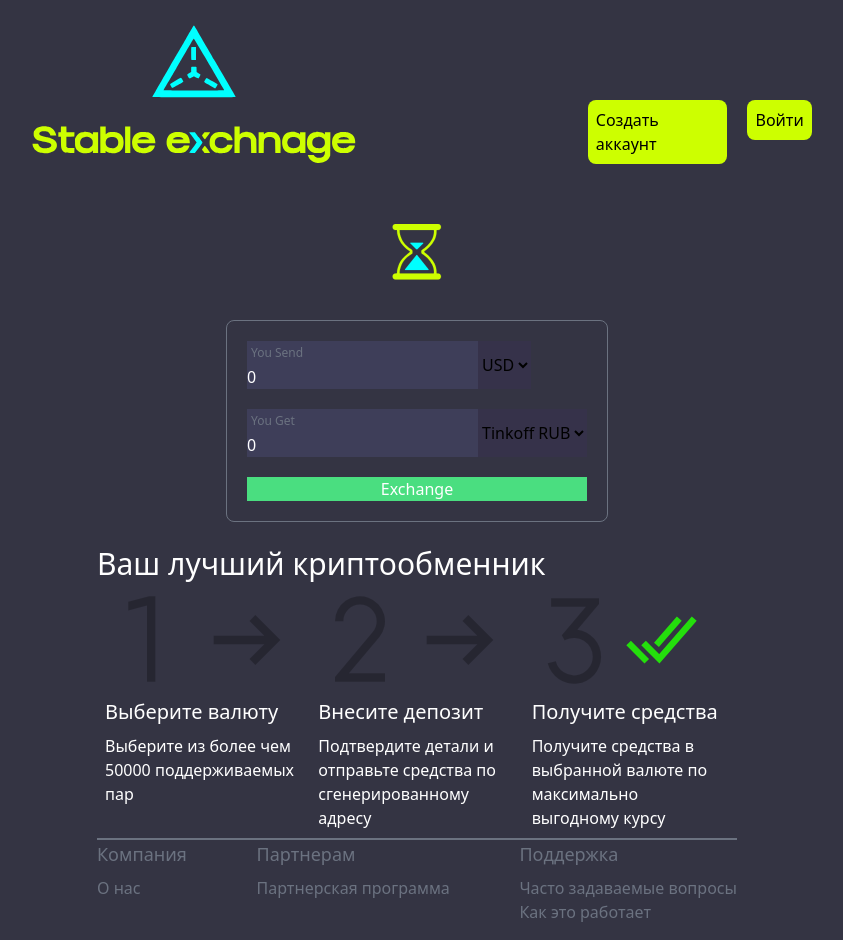
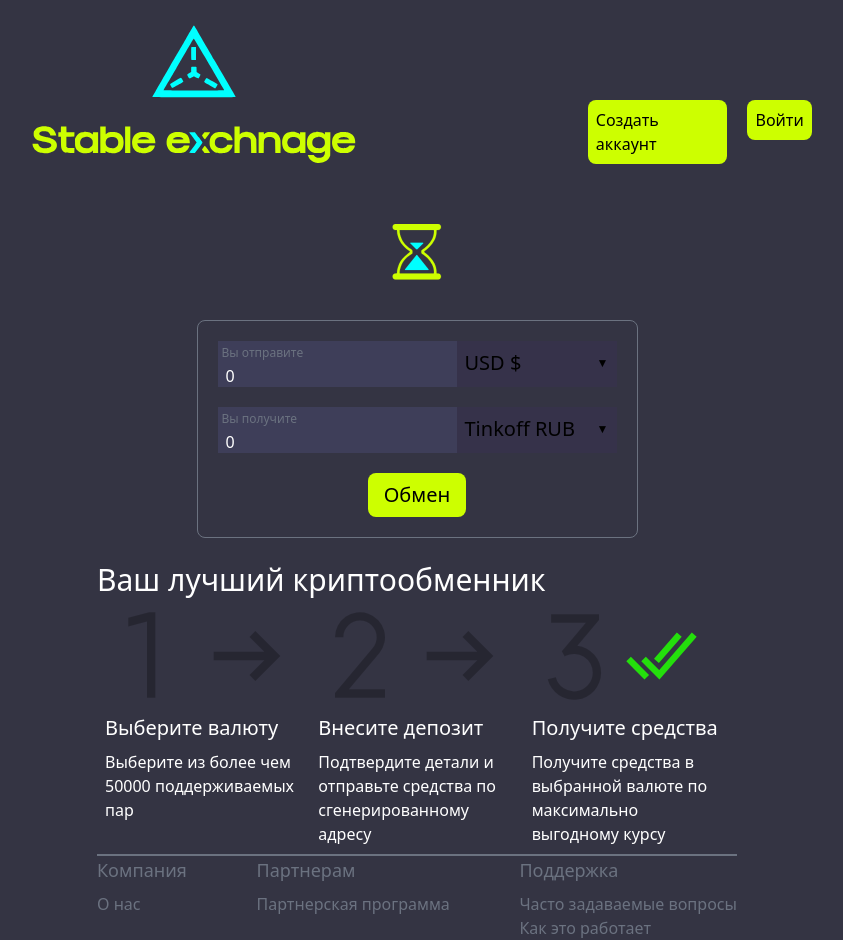
Before and after one commit to MikeSalanov/siteFrontendStableExchange, a React (Vite) app in the folder client/: page / in a window 1280 px wide. Shown: the whole page, without its empty margins (223-1066 px from the left). Built offline with nearby package versions, Linux system fonts and the light colour scheme.

Commit message:
Added custom selects in form

```diff
--- a/client/src/components/FormExchange/FormExchange.module.scss
+++ b/client/src/components/FormExchange/FormExchange.module.scss
@@ -1,9 +1,9 @@
 .wrapperForm {
-  @apply bg-black-change-now flex flex-col justify-center items-center ;
+  @apply bg-black-change-now flex flex-col justify-center items-center;
 }
 
 .form {
-  @apply flex p-5 flex-col gap-5 border border-solid border-gray-500 rounded-lg;
+  @apply flex p-5 flex-col gap-5 border border-solid border-gray-500 rounded-lg w-auto;
 }
 
 input[type='number']::-webkit-inner-spin-button,
@@ -11,3 +11,26 @@ input[type='number']::-webkit-outer-spin-button {
   -webkit-appearance: none;
   margin: 0;
 }
+
+.buttonExchange {
+  @apply bg-yellow-green-corp w-max px-4 py-2 rounded-lg hover:transform hover:scale-110 transition-transform text-xl;
+}
+
+.customSelect {
+  @apply bg-input-currency h-full w-40;
+}
+
+.currOption {
+  @apply flex hover:cursor-pointer  items-center gap-3 text-xl justify-between p-2;
+}
+
+.customOptionsHidden {
+  @apply hidden;
+}
+.customOptions {
+  @apply flex flex-col absolute  bg-input-currency w-40;
+}
+
+.customOption {
+  @apply hover:cursor-pointer hover:bg-slate-400 text-xl p-2 border-t  border-slate-950;
+}
--- a/client/src/components/FormExchange/FormExchange.tsx
+++ b/client/src/components/FormExchange/FormExchange.tsx
@@ -7,14 +7,26 @@ function FormExchange(): JSX.Element {
   const EXCHANGE_RATE: number = 100; // Захардкодил курс для мгновенного перевода при изменении одного из инпутов в дальнейшем скорее всего он будет приходить из бэка
 
   const [inputCurrencies, setInputCurrencies] = useState<string[]>([
-    'USD',
-    'EUR',
+    'USD $',
+    'EUR €',
   ]); // массив с вводимыми валютами (те, которые переводит пользователь)
 
   const [outputCurrencies, setOutputCurrencies] = useState<string[]>([
     'Tinkoff RUB',
     'Sber RUB',
   ]); // массив с выводимыми валютами (те, которые хочет получить пользователь)
+
+  const [currInputCurrency, setInputCurrency] = useState<string>(
+    inputCurrencies[0]
+  );
+
+  const [currOutputCurrency, setOutputCurrency] = useState<string>(
+    outputCurrencies[0]
+  );
+
+  const [inputCurrencyHidden, setInputCurrencyHidden] = useState<boolean>(true);
+  const [outputCurrencyHidden, setOutputCurrencyHidden] =
+    useState<boolean>(true);
 
   const inputMoneyHandler = (e: React.ChangeEvent<HTMLInputElement>): void => {
     setInputMoneyValue(Number(e.target.value));
@@ -29,6 +41,27 @@ function FormExchange(): JSX.Element {
   const submitHandler = (e: React.FormEvent<HTMLFormElement>): void => {
     e.preventDefault();
   };
+
+  const clickOutsideInput = (e) => {
+    if (e.target.id !== 'input-custom-select') {
+      setInputCurrencyHidden(true);
+    }
+  };
+
+  const clickOutsideOutput = (e) => {
+    if (e.target.id !== 'output-custom-select') {
+      setOutputCurrencyHidden(true);
+    }
+  };
+
+  useEffect(() => {
+    document.addEventListener('click', clickOutsideInput);
+    document.addEventListener('click', clickOutsideOutput);
+    return () => {
+      document.removeEventListener('click', clickOutsideInput);
+      document.removeEventListener('click', clickOutsideOutput);
+    };
+  }, []);
 
   const changeInputCurrencyHandler = (
     e: React.ChangeEvent<HTMLInputElement>
@@ -58,25 +91,44 @@ function FormExchange(): JSX.Element {
             <div className="flex flex-col">
               {' '}
               <span className=" bg-input-gray text-xs text-gray-500 text-left p-1">
-                You Send
+                Вы отправите
               </span>{' '}
               <input
-                className=" bg-input-gray focus:outline-none text-white"
+                className=" bg-input-gray focus:outline-none text-white pl-2 h-full"
                 type="number"
                 onChange={inputMoneyHandler}
                 value={inputMoneyValue}
               />
             </div>{' '}
             <div className="flex  items-center bg-input-currency">
-              <select
-                name="input-currency"
-                className="w-full h-full  bg-input-currency"
-                onChange={changeInputCurrencyHandler}
+              <div className={styles.customSelect}>
+                <div
+                  id="input-custom-select"
+                  className={styles.currOption}
+                  onClick={() => {
+                    setInputCurrencyHidden((prev) => !prev);
+                  }}
+                >
+                  {' '}
+                  {currInputCurrency} <span className=" text-xs">▼</span>
+                </div>{' '}
+                <div
+                  className={
+                    inputCurrencyHidden
+                      ? styles.customOptionsHidden
+                      : styles.customOptions
+                  }
                 >
                   {inputCurrencies?.map((currency) => (
-                  <option value={`${currency}`}>{currency}</option>
+                    <p
+                      className={styles.customOption}
+                      onClick={(e) => setInputCurrency(e.target.innerText)}
+                    >
+                      {currency}
+                    </p>
                   ))}
-              </select>
+                </div>
+              </div>
             </div>
           </div>
           <div className="flex">
@@ -84,29 +136,51 @@ function FormExchange(): JSX.Element {
             <div className="flex flex-col">
               {' '}
               <span className=" bg-input-gray text-xs text-gray-500 text-left p-1">
-                You Get
+                Вы получите
               </span>{' '}
               <input
-                className=" bg-input-gray focus:outline-none text-white appearance-none"
+                className=" bg-input-gray focus:outline-none text-white appearance-none pl-2 h-full"
                 type="number"
                 onChange={outputMoneyHandler}
                 value={outputMoneyValue}
               />
             </div>{' '}
             <div className="flex  items-center bg-input-currency">
-              <select
-                name="output-currency"
-                className="w-full h-full  bg-input-currency"
+              <div className={styles.customSelect}>
+                <div
+                  id="output-custom-select"
+                  className={styles.currOption}
+                  onClick={() => {
+                    setOutputCurrencyHidden((prev) => !prev);
+                  }}
+                >
+                  {' '}
+                  {currOutputCurrency} <span className=" text-xs">▼</span>
+                </div>{' '}
+                <div
+                  className={
+                    outputCurrencyHidden
+                      ? styles.customOptionsHidden
+                      : styles.customOptions
+                  }
                 >
                   {outputCurrencies?.map((currency) => (
-                  <option value={`${currency}`}>{currency}</option>
+                    <p
+                      className={styles.customOption}
+                      onClick={(e) => setOutputCurrency(e.target.innerText)}
+                    >
+                      {currency}
+                    </p>
                   ))}
-              </select>
                 </div>
               </div>
-          <button type="submit" className=" bg-green-400 text-white">
-            Exchange
+            </div>
+          </div>
+          <div className="flex justify-center">
+            <button type="submit" className={styles.buttonExchange}>
+              Обмен
             </button>
+          </div>
         </form>
       </div>
     </>
```
Lines whose indentation alone changed are shown as unchanged.
